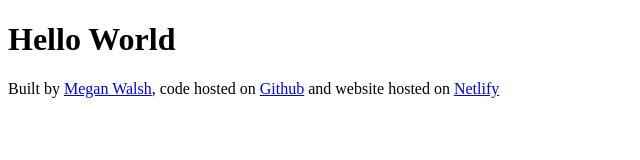
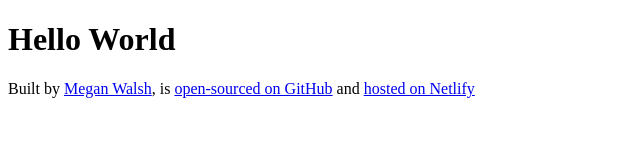
Before and after one commit to megsiegw/megan-shecodesplus-project, a plain HTML site: page index.html in a window 1280 px wide. Shown: the whole page, without its empty margins (0-640 px from the left). Drawn offline with Linux system fonts and the light colour scheme.

Commit message:
Changed footer text

```diff
--- a/index.html
+++ b/index.html
@@ -8,7 +8,7 @@
 <body>
     <h1>Hello World</h1>
     <footer>
-        Built by <a href="https://github.com/megsiegw" target="_blank">Megan Walsh</a>, code hosted on <a href="https://github.com/megsiegw/megan-shecodesplus-project" target="_blank">Github</a> and website hosted on <a href="https://meganweather.netlify.app/" target="_blank">Netlify</a>
+        Built by <a href="https://github.com/megsiegw" target="_blank">Megan Walsh</a>, is <a href="https://github.com/megsiegw/megan-shecodesplus-project" target="_blank">open-sourced on GitHub</a> and <a href="https://meganweather.netlify.app/" target="_blank">hosted on Netlify</a>
     </footer>
 </body>
 </html>
```
